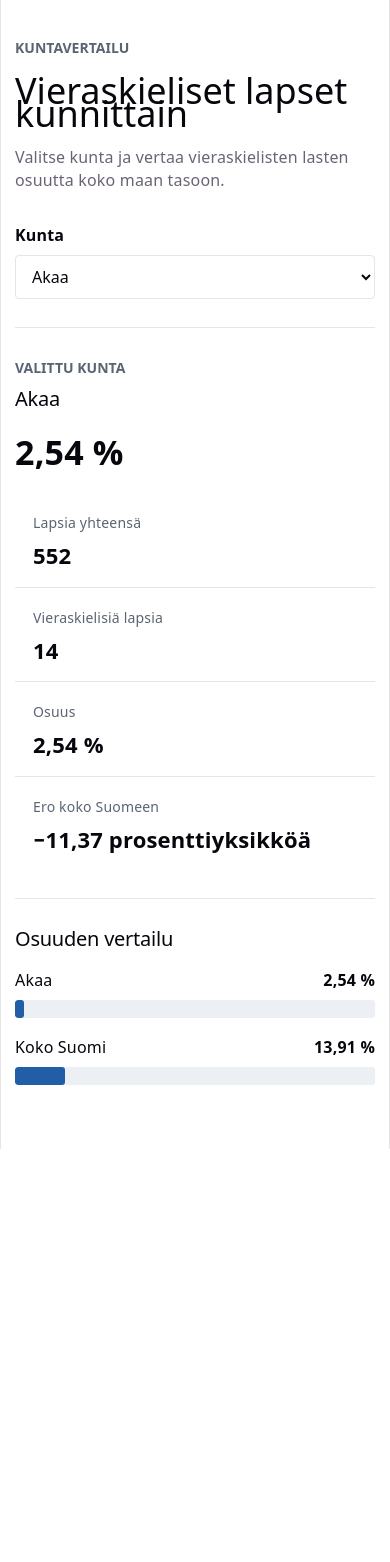
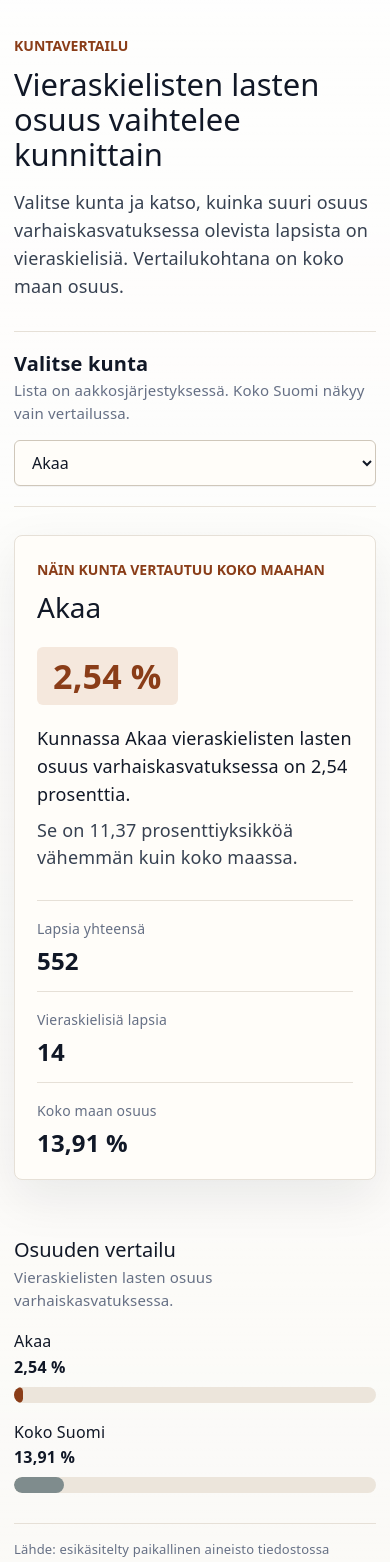
Before and after one commit to vvahla/yle-koodaava-tehtava, a React (Vite) app: page / in a window 390 px wide. Shown: the top 1562 px of the page. Before the commit the page ends 1149 px from the top, so only its background shows below. Built offline with nearby package versions, Linux system fonts and the light colour scheme.

Commit message:
Add better UX and styling

```diff
--- a/src/App.css
+++ b/src/App.css
@@ -1,49 +1,72 @@
 .page {
-  width: min(920px, calc(100% - 40px));
+  width: min(880px, calc(100% - 40px));
   margin: 0 auto;
-  padding: 56px 0;
+  padding: 56px 0 40px;
   text-align: left;
 }
 
 .intro {
-  max-width: 680px;
-  margin-bottom: 32px;
+  max-width: 760px;
+  margin-bottom: 30px;
 }
 
-.eyebrow {
-  margin: 0 0 8px;
-  color: var(--muted);
+.eyebrow,
+.result-kicker {
+  margin: 0 0 10px;
+  color: var(--accent-strong);
   font-size: 14px;
   font-weight: 700;
   letter-spacing: 0;
   text-transform: uppercase;
 }
 
+.intro h1 {
+  max-width: 780px;
+  margin: 0 0 18px;
+  font-size: 52px;
+  line-height: 1.06;
+}
+
 .intro p:not(.eyebrow) {
-  max-width: 620px;
+  max-width: 680px;
   color: var(--text);
+  font-size: 20px;
+  line-height: 1.55;
 }
 
 .selector-section {
   display: grid;
-  gap: 8px;
+  grid-template-columns: 1fr minmax(240px, 330px);
+  align-items: end;
+  gap: 20px;
   margin-bottom: 28px;
+  padding: 20px 0;
+  border-block: 1px solid var(--border);
 }
 
 .selector-section label {
+  display: block;
+  margin-bottom: 4px;
   color: var(--text-h);
+  font-size: 20px;
   font-weight: 700;
 }
 
+.selector-section p {
+  color: var(--muted);
+  font-size: 15px;
+}
+
 select {
-  width: min(420px, 100%);
-  min-height: 44px;
-  padding: 8px 40px 8px 12px;
-  border: 1px solid var(--border);
-  border-radius: 4px;
+  width: 100%;
+  min-height: 46px;
+  padding: 9px 42px 9px 13px;
+  border: 1px solid var(--input-border);
+  border-radius: 6px;
   color: var(--text-h);
-  background: var(--bg);
+  background: var(--surface);
   font: inherit;
+  box-shadow: 0 1px 0 rgba(15, 23, 42, 0.04);
 }
 
 select:focus-visible {
@@ -51,57 +74,80 @@ select:focus-visible {
   outline-offset: 2px;
 }
 
-.result,
-.comparison {
-  padding: 28px 0;
-  border-top: 1px solid var(--border);
+.result-card {
+  padding: 30px;
+  border: 1px solid var(--border);
+  border-radius: 8px;
+  background: var(--surface);
+  box-shadow: 0 18px 50px rgba(15, 23, 42, 0.08);
+  animation: result-in 260ms ease-out;
 }
 
-.result-heading {
-  display: flex;
-  align-items: flex-start;
-  justify-content: space-between;
+.result-lede {
+  display: grid;
+  grid-template-columns: minmax(0, 1fr) auto;
+  align-items: start;
   gap: 24px;
-  margin-bottom: 24px;
+  margin-bottom: 20px;
 }
 
-.result-heading h2,
-.comparison h2 {
+.result-lede h2 {
   margin: 0;
+  font-size: 34px;
+  line-height: 1.15;
 }
 
-.share-value {
-  color: var(--text-h);
-  font-size: 40px;
-  font-weight: 700;
+.main-percentage {
+  min-width: 150px;
+  padding: 12px 16px;
+  border-radius: 6px;
+  color: var(--accent-strong);
+  background: var(--accent-soft);
+  font-size: 42px;
+  font-weight: 800;
   line-height: 1;
+  text-align: center;
   white-space: nowrap;
 }
 
+.story-sentence,
+.comparison-sentence {
+  max-width: 700px;
+  color: var(--text-h);
+  font-size: 21px;
+  line-height: 1.55;
+}
+
+.comparison-sentence {
+  margin-top: 8px;
+  color: var(--text);
+}
+
 .notice {
-  margin-bottom: 20px;
-  padding: 12px 14px;
+  max-width: 680px;
+  padding: 13px 15px;
   border-left: 4px solid var(--notice);
+  border-radius: 0 6px 6px 0;
   color: var(--text-h);
   background: var(--notice-bg);
+  line-height: 1.5;
 }
 
 .stats {
   display: grid;
-  grid-template-columns: repeat(4, minmax(0, 1fr));
-  gap: 1px;
-  margin: 0;
-  background: var(--border);
+  grid-template-columns: repeat(3, minmax(0, 1fr));
+  gap: 16px;
+  margin: 28px 0 0;
 }
 
 .stats div {
   min-width: 0;
-  padding: 18px;
-  background: var(--bg);
+  padding-top: 16px;
+  border-top: 1px solid var(--border);
 }
 
 .stats dt {
-  margin-bottom: 8px;
+  margin-bottom: 6px;
   color: var(--muted);
   font-size: 14px;
 }
@@ -109,7 +155,7 @@ select:focus-visible {
 .stats dd {
   margin: 0;
   color: var(--text-h);
-  font-size: 22px;
+  font-size: 24px;
   font-weight: 700;
   line-height: 1.2;
 }
@@ -117,6 +163,17 @@ select:focus-visible {
 .comparison {
   display: grid;
   gap: 18px;
+  margin-top: 30px;
+  padding: 28px 0 4px;
+}
+
+.section-heading h2 {
+  margin: 0 0 4px;
+}
+
+.section-heading p {
+  color: var(--muted);
+  font-size: 15px;
 }
 
 .comparison-bar {
@@ -136,9 +193,9 @@ select:focus-visible {
 }
 
 .bar-track {
-  height: 18px;
+  height: 16px;
   overflow: hidden;
-  border-radius: 3px;
+  border-radius: 999px;
   background: var(--bar-bg);
 }
 
@@ -146,23 +203,93 @@ select:focus-visible {
   height: 100%;
   border-radius: inherit;
   background: var(--bar-fill);
+  transition: width 360ms ease-out;
+}
+
+.comparison-bar.secondary .bar-fill {
+  background: var(--bar-fill-secondary);
+}
+
+.source-note {
+  margin-top: 26px;
+  padding-top: 16px;
+  border-top: 1px solid var(--border);
+  color: var(--muted);
+  font-size: 13px;
+  line-height: 1.5;
+}
+
+@keyframes result-in {
+  from {
+    opacity: 0;
+    transform: translateY(10px);
+  }
+
+  to {
+    opacity: 1;
+    transform: translateY(0);
+  }
 }
 
 @media (max-width: 760px) {
   .page {
-    width: min(100% - 28px, 920px);
-    padding: 36px 0;
+    width: min(100% - 28px, 880px);
+    padding: 34px 0 30px;
   }
 
-  .result-heading {
-    display: grid;
+  .intro h1 {
+    font-size: 36px;
+    line-height: 1.12;
   }
 
-  .share-value {
-    font-size: 34px;
+  .intro p:not(.eyebrow),
+  .story-sentence,
+  .comparison-sentence {
+    font-size: 18px;
   }
 
+  .selector-section,
+  .result-lede,
   .stats {
     grid-template-columns: 1fr;
   }
+
+  .selector-section {
+    gap: 14px;
+  }
+
+  .result-card {
+    padding: 22px;
+  }
+
+  .main-percentage {
+    width: fit-content;
+    min-width: 0;
+    font-size: 34px;
+  }
 }
+
+@media (max-width: 420px) {
+  .intro h1 {
+    font-size: 31px;
+  }
+
+  .result-lede h2 {
+    font-size: 28px;
+  }
+
+  .bar-label {
+    display: grid;
+    gap: 2px;
+  }
+}
+
+@media (prefers-reduced-motion: reduce) {
+  .result-card {
+    animation: none;
+  }
+
+  .bar-fill {
+    transition: none;
+  }
+}
--- a/src/App.jsx
+++ b/src/App.jsx
@@ -22,22 +22,45 @@ function formatPercentage(value) {
   return `${percentageFormatter.format(value)} %`
 }
 
-function formatDifference(selectedShare, nationalShare) {
+function formatPercentageText(value) {
+  if (value === null) {
+    return 'ei ole saatavilla'
+  }
+
+  return `${percentageFormatter.format(value)} prosenttia`
+}
+
+function getLocationText(municipality) {
+  if (municipality === 'Helsinki') {
+    return 'Helsingissä'
+  }
+
+  return `Kunnassa ${municipality}`
+}
+
+function getComparisonText(selectedShare, nationalShare) {
   if (selectedShare === null || nationalShare === null) {
-    return 'Ei saatavilla'
+    return 'Vertailua koko maahan ei voi laskea, koska osuus puuttuu.'
   }
 
   const difference = selectedShare - nationalShare
-  const sign = difference > 0 ? '+' : ''
+  const absoluteDifference = Math.abs(difference)
+  const formattedDifference = percentageFormatter.format(absoluteDifference)
 
-  return `${sign}${percentageFormatter.format(difference)} prosenttiyksikköä`
+  if (absoluteDifference < 0.005) {
+    return 'Se on samalla tasolla kuin koko maassa.'
+  }
+
+  const direction = difference > 0 ? 'enemmän' : 'vähemmän'
+
+  return `Se on ${formattedDifference} prosenttiyksikköä ${direction} kuin koko maassa.`
 }
 
-function ComparisonBar({ label, share }) {
+function ComparisonBar({ label, share, variant = 'primary' }) {
   const width = share === null ? 0 : Math.min(Math.max(share, 0), 100)
 
   return (
-    <div className="comparison-bar">
+    <div className={`comparison-bar ${variant}`}>
       <div className="bar-label">
         <span>{label}</span>
         <strong>{formatPercentage(share)}</strong>
@@ -81,22 +104,31 @@ function App() {
   }
 
   const shareIsMissing = selectedMunicipality.share === null
+  const mainSentence = `${getLocationText(
+    selectedMunicipality.municipality
+  )} vieraskielisten lasten osuus varhaiskasvatuksessa on ${formatPercentageText(
+    selectedMunicipality.share
+  )}.`
 
   return (
     <main className="page">
       <header className="intro">
         <p className="eyebrow">Kuntavertailu</p>
-        <h1>Vieraskieliset lapset kunnittain</h1>
+        <h1>Vieraskielisten lasten osuus vaihtelee kunnittain</h1>
         <p>
-          Valitse kunta ja vertaa vieraskielisten lasten osuutta koko maan
-          tasoon.
+          Valitse kunta ja katso, kuinka suuri osuus varhaiskasvatuksessa
+          olevista lapsista on vieraskielisiä. Vertailukohtana on koko maan
+          osuus.
         </p>
       </header>
 
       <section className="selector-section" aria-labelledby="municipality-label">
-        <label id="municipality-label" htmlFor="municipality-select">
-          Kunta
-        </label>
+        <div>
+          <label id="municipality-label" htmlFor="municipality-select">
+            Valitse kunta
+          </label>
+          <p>Lista on aakkosjärjestyksessä. Koko Suomi näkyy vain vertailussa.</p>
+        </div>
         <select
           id="municipality-select"
           value={selectedCode}
@@ -113,24 +145,32 @@ function App() {
         </select>
       </section>
 
-      <section className="result" aria-live="polite">
-        <div className="result-heading">
-          <div>
-            <p className="eyebrow">Valittu kunta</p>
-            <h2>{selectedMunicipality.municipality}</h2>
-          </div>
-          <p className="share-value">
+      <section
+        key={selectedMunicipality.municipalityCode}
+        className="result-card"
+        aria-live="polite"
+      >
+        <div className="result-kicker">Näin kunta vertautuu koko maahan</div>
+        <div className="result-lede">
+          <h2>{selectedMunicipality.municipality}</h2>
+          <p className="main-percentage">
             {formatPercentage(selectedMunicipality.share)}
           </p>
         </div>
 
-        {shareIsMissing && (
+        {shareIsMissing ? (
           <p className="notice">
             Osuutta ei voi laskea, koska lasten kokonaismäärä on nolla.
           </p>
+        ) : (
+          <p className="story-sentence">{mainSentence}</p>
         )}
 
-        <dl className="stats">
+        <p className="comparison-sentence">
+          {getComparisonText(selectedMunicipality.share, nationalData.share)}
+        </p>
+
+        <dl className="stats" aria-label="Kunnan luvut">
           <div>
             <dt>Lapsia yhteensä</dt>
             <dd>{formatNumber(selectedMunicipality.totalChildren)}</dd>
@@ -140,26 +180,32 @@ function App() {
             <dd>{formatNumber(selectedMunicipality.foreignLanguageChildren)}</dd>
           </div>
           <div>
-            <dt>Osuus</dt>
-            <dd>{formatPercentage(selectedMunicipality.share)}</dd>
-          </div>
-          <div>
-            <dt>Ero koko Suomeen</dt>
-            <dd>
-              {formatDifference(selectedMunicipality.share, nationalData.share)}
-            </dd>
+            <dt>Koko maan osuus</dt>
+            <dd>{formatPercentage(nationalData.share)}</dd>
           </div>
         </dl>
       </section>
 
       <section className="comparison" aria-labelledby="comparison-heading">
-        <h2 id="comparison-heading">Osuuden vertailu</h2>
+        <div className="section-heading">
+          <h2 id="comparison-heading">Osuuden vertailu</h2>
+          <p>Vieraskielisten lasten osuus varhaiskasvatuksessa.</p>
+        </div>
         <ComparisonBar
           label={selectedMunicipality.municipality}
           share={selectedMunicipality.share}
         />
-        <ComparisonBar label={NATIONAL_NAME} share={nationalData.share} />
+        <ComparisonBar
+          label={NATIONAL_NAME}
+          share={nationalData.share}
+          variant="secondary"
+        />
       </section>
+
+      <p className="source-note">
+        Lähde: esikäsitelty paikallinen aineisto tiedostossa
+        src/data/municipalities.json.
+      </p>
     </main>
   )
 }
--- a/src/index.css
+++ b/src/index.css
@@ -1,18 +1,23 @@
 :root {
-  --text: #6b6375;
-  --text-h: #08060d;
-  --muted: #5a6573;
-  --bg: #fff;
-  --border: #e5e4e7;
+  --text: #374151;
+  --text-h: #111827;
+  --muted: #667085;
+  --bg: #fbfaf7;
+  --surface: #fffdf9;
+  --border: #e6e0d7;
+  --input-border: #cfc7ba;
   --code-bg: #f4f3ec;
-  --accent: #aa3bff;
-  --accent-bg: rgba(170, 59, 255, 0.1);
-  --accent-border: rgba(170, 59, 255, 0.5);
-  --focus: rgba(34, 94, 168, 0.35);
-  --notice: #225ea8;
-  --notice-bg: #edf4fb;
-  --bar-bg: #eceff3;
-  --bar-fill: #225ea8;
+  --accent: #7c2d12;
+  --accent-strong: #8a3d18;
+  --accent-soft: #f5e8dd;
+  --accent-bg: rgba(124, 45, 18, 0.1);
+  --accent-border: rgba(124, 45, 18, 0.35);
+  --focus: rgba(132, 92, 45, 0.34);
+  --notice: #8a3d18;
+  --notice-bg: #f8efe7;
+  --bar-bg: #ece5db;
+  --bar-fill: #8a3d18;
+  --bar-fill-secondary: #7f8c8d;
   --social-bg: rgba(244, 243, 236, 0.5);
   --shadow:
     rgba(0, 0, 0, 0.1) 0 10px 15px -3px, rgba(0, 0, 0, 0.05) 0 4px 6px -2px;
@@ -23,7 +28,7 @@
 
   font: 18px/145% var(--sans);
   letter-spacing: 0.18px;
-  color-scheme: light dark;
+  color-scheme: light;
   color: var(--text);
   background: var(--bg);
   font-synthesis: none;
@@ -36,42 +41,17 @@
   }
 }
 
-@media (prefers-color-scheme: dark) {
-  :root {
-    --text: #9ca3af;
-    --text-h: #f3f4f6;
-    --muted: #b5bdc9;
-    --bg: #16171d;
-    --border: #2e303a;
-    --code-bg: #1f2028;
-    --accent: #c084fc;
-    --accent-bg: rgba(192, 132, 252, 0.15);
-    --accent-border: rgba(192, 132, 252, 0.5);
-    --focus: rgba(110, 168, 254, 0.45);
-    --notice: #6ea8fe;
-    --notice-bg: #1f2937;
-    --bar-bg: #2f3540;
-    --bar-fill: #6ea8fe;
-    --social-bg: rgba(47, 48, 58, 0.5);
-    --shadow:
-      rgba(0, 0, 0, 0.4) 0 10px 15px -3px, rgba(0, 0, 0, 0.25) 0 4px 6px -2px;
-  }
-
-  #social .button-icon {
-    filter: invert(1) brightness(2);
-  }
-}
-
 body {
   margin: 0;
+  background:
+    linear-gradient(180deg, rgba(255, 255, 255, 0.82), rgba(251, 250, 247, 0)),
+    var(--bg);
 }
 
 #root {
-  width: 1126px;
+  width: 100%;
   max-width: 100%;
   margin: 0 auto;
-  text-align: center;
-  border-inline: 1px solid var(--border);
   min-height: 100svh;
   display: flex;
   flex-direction: column;
@@ -97,7 +77,7 @@ h1 {
 h2 {
   font-size: 24px;
   line-height: 118%;
-  letter-spacing: -0.24px;
+  letter-spacing: 0;
   margin: 0 0 8px;
   @media (max-width: 1024px) {
     font-size: 20px;
@@ -107,8 +87,7 @@ p {
   margin: 0;
 }
 
-code,
-.counter {
+code {
   font-family: var(--mono);
   display: inline-flex;
   border-radius: 4px;
```
